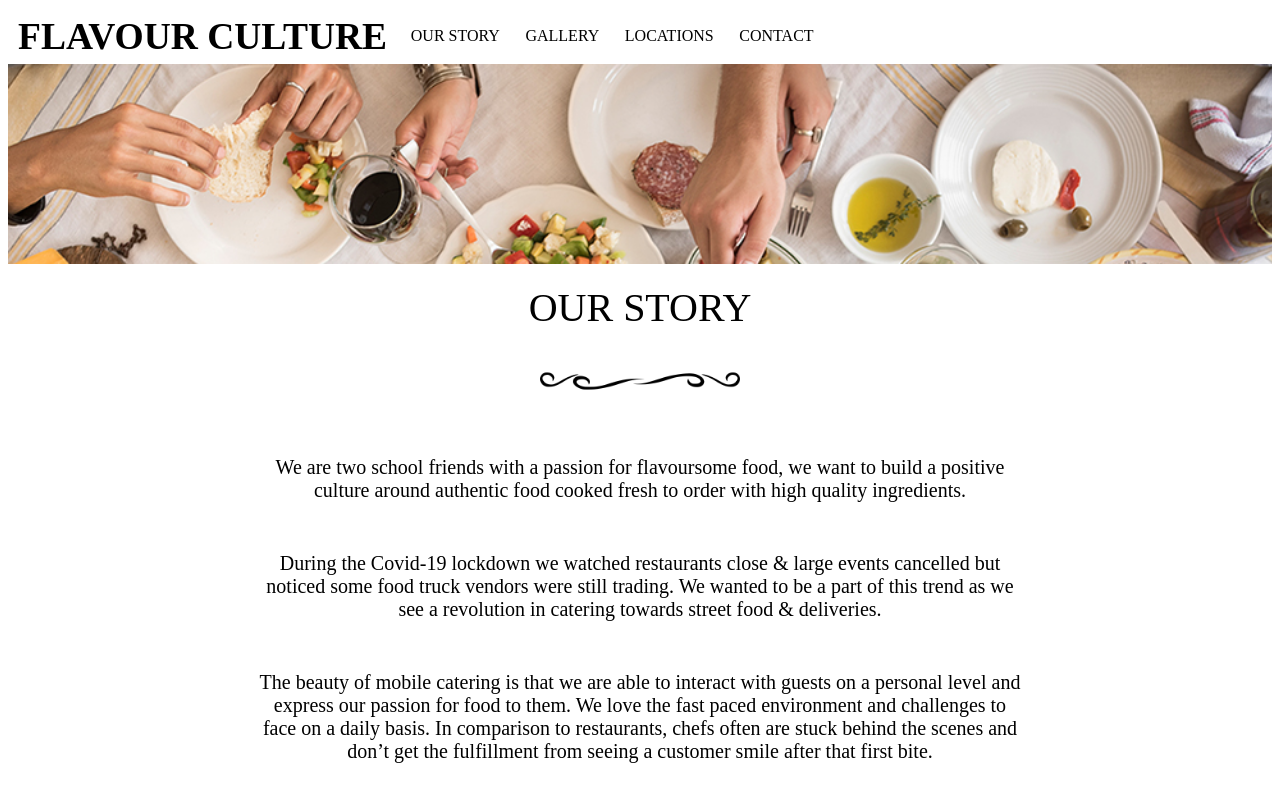
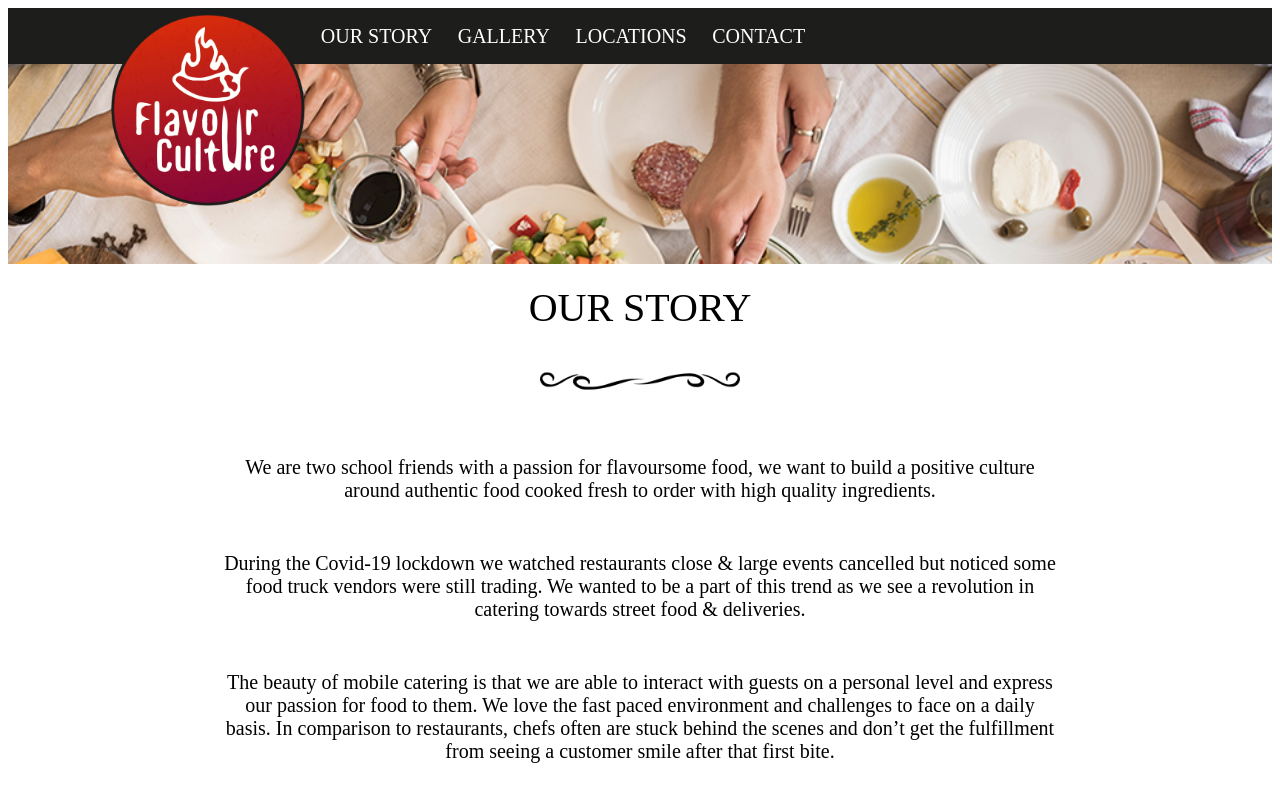
Before and after one commit to BGrant-git/flavour-culture, a Gatsby site: page /about in a window 1280 px wide. Shown: the top 800 px of the page. Built offline with nearby package versions, Linux system fonts and the light colour scheme; Gatsby itself is replaced by a stand-in of ours.

Commit message:
navbar is looking good, story page almost finished

```diff
--- a/gatsby-config.js
+++ b/gatsby-config.js
@@ -5,8 +5,8 @@ module.exports = {
     author: `BenG`,
     titleLink: [
       {
-        name: "FLAVOUR CULTURE",
-        link: "",
+        name: "Home",
+        link: "/",
       },
     ],
     menuLinks: [
@@ -41,5 +41,15 @@ module.exports = {
         path: `${__dirname}/content/gallery`,
       },
     },
+    {
+      resolve: `gatsby-plugin-manifest`,
+      options: {
+        name: `Flavour Culture`,
+        short_name: `FlavourCulture`,
+        start_url: `/`,
+        display: `standalone`,
+        icon: `src/images/icon.png`,
+      },
+    },
   ],
 }
--- a/package.json
+++ b/package.json
@@ -13,6 +13,7 @@
     "gatsby-cli": "^2.15.0",
     "gatsby-image": "^2.5.0",
     "gatsby-plugin-breakpoints": "^1.3.1",
+    "gatsby-plugin-manifest": "^2.9.1",
     "gatsby-plugin-offline": "^3.4.0",
     "gatsby-plugin-react-helmet": "^3.4.0",
     "gatsby-plugin-sharp": "^2.8.0",
--- a/src/components/Navbar/navbar.js
+++ b/src/components/Navbar/navbar.js
@@ -4,12 +4,13 @@ import { Link } from "gatsby"
 
 import NavbarLinks from "./navbarlinks"
 
+import Logo from "../../images/icon.png"
+
 const Navigation = styled.nav`
   height: 7vh;
   display: flex;
-  background-color: #fff;
+  background-color: #1d1d1b;
   position: relative;
-  justify-content: space-between;
   text-transform: uppercase;
   margin: 0 auto;
   padding: 0;
@@ -58,7 +59,7 @@ const Navbox = styled.div`
 `
 
 const Hamburger = styled.div`
-  background-color: #111;
+  background-color: white;
   width: 30px;
   height: 3px;
   transition: all 0.3s linear;
@@ -70,7 +71,7 @@ const Hamburger = styled.div`
   ::after {
     width: 30px;
     height: 3px;
-    background-color: #111;
+    background-color: white;
     content: "";
     position: absolute;
     transition: all 0.3s linear;
@@ -92,10 +93,7 @@ const Hamburger = styled.div`
 const Title = styled.div`
   display: flex;
   align-items: center;
-  padding-left: 10px;
-  text-decoration: none;
-  min-width: 380px;
-  font-size: 25px;
+  padding-left: 100px;
 `
 
 const Navbar = ({ menuLinks }) => {
@@ -104,14 +102,8 @@ const Navbar = ({ menuLinks }) => {
   return (
     <Navigation>
       <Title>
-        <Link
-          style={{
-            textDecoration: "none",
-            color: "black",
-          }}
-          to="/"
-        >
-          <h1>FLAVOUR CULTURE</h1>
+        <Link to="/">
+          <img style={{ height: 200, marginTop: 150 }} src={Logo} alt="" />
         </Link>
       </Title>
       <Toggle
@@ -125,7 +117,7 @@ const Navbar = ({ menuLinks }) => {
           <NavbarLinks menuLinks={menuLinks} />
         </Navbox>
       ) : (
-        <Navbox open style={{ marginRight: "60%" }}>
+        <Navbox open>
           <NavbarLinks menuLinks={menuLinks} />
         </Navbox>
       )}
--- a/src/components/Navbar/navbarlinks.js
+++ b/src/components/Navbar/navbarlinks.js
@@ -17,13 +17,14 @@ const NavItem = styled.div`
     width: 0%;
     content: ".";
     color: transparent;
-    background: black;
+    background: white;
     height: 2px;
-    transition: all 0.3s ease-in;
+    transition: all 0.2s ease-in;
   }
 
   :hover {
-    color: black;
+    color: white;
+
     ::after {
       width: 100%;
     }
@@ -38,7 +39,12 @@ const NavItem = styled.div`
 
 const Links = styled(Link)`
   text-decoration: none;
-  color: black;
+  color: white;
+  font-size: 20px;
+
+  @media (max-width: 768px) {
+    color: black;
+  }
 `
 
 const NavbarLinks = ({ menuLinks }) => {
--- a/src/components/about/OurStory.js
+++ b/src/components/about/OurStory.js
@@ -1,5 +1,6 @@
 import React from "react"
 import styled from "styled-components"
+import Grid from "@material-ui/core/Grid"
 
 import divider from "../../images/divider.png"
 
@@ -15,50 +16,56 @@ const MainTitle = styled.div`
 `
 
 const StoryText = styled.p`
-  width: 60vw;
   font-size: 20px;
   text-align: center;
-  padding: 5px 0;
+  padding: 5px;
 `
 
 const OurStory = () => {
   return (
+    <Grid container>
+      <Grid item sm={false} md={2} />
+      <Grid item sm={12} md={8}>
         <StoryContainer>
           <MainTitle>OUR STORY</MainTitle>
           <img style={{ width: 200 }} src={divider} alt="" />
           <StoryText>
-        We are two school friends with a passion for flavoursome food, we want
-        to build a positive culture around authentic food cooked fresh to order
-        with high quality ingredients.
+            We are two school friends with a passion for flavoursome food, we
+            want to build a positive culture around authentic food cooked fresh
+            to order with high quality ingredients.
           </StoryText>
           <StoryText>
-        During the Covid-19 lockdown we watched restaurants close & large events
-        cancelled but noticed some food truck vendors were still trading. We
-        wanted to be a part of this trend as we see a revolution in catering
-        towards street food & deliveries.
+            During the Covid-19 lockdown we watched restaurants close & large
+            events cancelled but noticed some food truck vendors were still
+            trading. We wanted to be a part of this trend as we see a revolution
+            in catering towards street food & deliveries.
           </StoryText>
           <StoryText>
             The beauty of mobile catering is that we are able to interact with
-        guests on a personal level and express our passion for food to them. We
-        love the fast paced environment and challenges to face on a daily basis.
-        In comparison to restaurants, chefs often are stuck behind the scenes
-        and don’t get the fulfillment from seeing a customer smile after that
-        first bite.
+            guests on a personal level and express our passion for food to them.
+            We love the fast paced environment and challenges to face on a daily
+            basis. In comparison to restaurants, chefs often are stuck behind
+            the scenes and don’t get the fulfillment from seeing a customer
+            smile after that first bite.
           </StoryText>
           <StoryText>
-        Our memories of home cooked food, travelling the world and working in
-        London food events forged our passion & appreciation for the flavours of
-        many great cuisines. We want to share these inspirations with others
-        through our food.
+            Our memories of home cooked food, travelling the world and working
+            in London food events forged our passion & appreciation for the
+            flavours of many great cuisines. We want to share these inspirations
+            with others through our food.
           </StoryText>
           <StoryText>
-        As a business we aim to reduce our environmental impact by eliminating
-        single use plastics & sourcing local produce, as well as introducing
-        biodegradable packaging. The healthy aspect of our food and the good
-        energy we bring creates an atmosphere that people want to be a part of.
-        Our ultimate goal is for our guests to be completely satisfied.
+            As a business we aim to reduce our environmental impact by
+            eliminating single use plastics & sourcing local produce, as well as
+            introducing biodegradable packaging. The healthy aspect of our food
+            and the good energy we bring creates an atmosphere that people want
+            to be a part of. Our ultimate goal is for our guests to be
+            completely satisfied.
           </StoryText>
         </StoryContainer>
+      </Grid>
+      <Grid item sm={false} md={2} />
+    </Grid>
   )
 }
 
--- a/src/components/layout.js
+++ b/src/components/layout.js
@@ -1,9 +1,9 @@
-import React, { Fragment } from 'react';
-import { Helmet } from "react-helmet";
-import { StaticQuery, graphql } from 'gatsby'
+import React, { Fragment } from "react"
+import { Helmet } from "react-helmet"
+import { StaticQuery, graphql } from "gatsby"
 
-import Navbar from './Navbar/navbar'
-import Footer from './footer'
+import Navbar from "./Navbar/navbar"
+import Footer from "./footer"
 
 const Layout = ({ children }) => (
   <StaticQuery
@@ -11,10 +11,10 @@ const Layout = ({ children }) => (
       query SiteTitleQuery {
         site {
           siteMetadata {
-						titleLink {
-							name
-							link
-						}
+            titleLink {
+              name
+              link
+            }
             menuLinks {
               name
               link
@@ -26,21 +26,21 @@ const Layout = ({ children }) => (
     render={data => (
       <Fragment>
         <Helmet
-          title={'Flavour Culture'}
-          meta={[
-            { name: 'Flavour Culture', content: 'Food, Dining, Cuisine' },
-          ]}
-        >
-        </Helmet>
-        <Navbar titleLink={data.site.siteMetadata.titleLink} menuLinks={data.site.siteMetadata.menuLinks} />
+          title={"Flavour Culture"}
+          meta={[{ name: "Flavour Culture", content: "Food, Dining, Cuisine" }]}
+        ></Helmet>
+        <Navbar
+          titleLink={data.site.siteMetadata.titleLink}
+          menuLinks={data.site.siteMetadata.menuLinks}
+        />
         <div
           style={{
-            margin: '0 auto'
+            margin: "0 auto",
           }}
         >
           {children}
         </div>
-        <Footer style={{display:'flex'}} />
+        <Footer style={{ display: "flex" }} />
       </Fragment>
     )}
   />
--- a/src/pages/about.js
+++ b/src/pages/about.js
@@ -4,17 +4,24 @@ import Grid from "@material-ui/core/Grid"
 
 import Layout from "../components/layout"
 import OurStory from "../components/about/OurStory"
-import BioCards from "../components/about/BioCards"
 
 import bannerImg from "../images/story-images/banner1.jpg"
+import instaPost from "../images/igpost.jpg"
 
 const BannerContainer = styled.div`
   height: 200px;
   overflow: hidden;
 `
 
-const Img = styled.img`
+const BannerImg = styled.img`
   width: 100vw;
+`
+
+const IGpost = styled.div`
+  width: 354px;
+  height: 512px;
+  background-color: red;
+  margin: 50px auto;
 `
 
 const About = () => {
@@ -23,14 +30,28 @@ const About = () => {
       <Grid container>
         <Grid item xs={12}>
           <BannerContainer>
-            <Img src={bannerImg} alt="" />
+            <BannerImg src={bannerImg} alt="" />
           </BannerContainer>
         </Grid>
         <Grid item xs={12}>
           <OurStory />
         </Grid>
-        <Grid item xs={12}>
-          <BioCards />
+        <Grid container item xs={12}>
+          <Grid item sm={12} md={4}>
+            <IGpost>
+              <img src={instaPost} alt="" />
+            </IGpost>
+          </Grid>
+          <Grid item sm={12} md={4}>
+            <IGpost>
+              <img src={instaPost} alt="" />
+            </IGpost>
+          </Grid>
+          <Grid item sm={12} md={4}>
+            <IGpost>
+              <img src={instaPost} alt="" />
+            </IGpost>
+          </Grid>
         </Grid>
       </Grid>
     </Layout>
--- a/src/pages/gallery/index.js
+++ b/src/pages/gallery/index.js
@@ -12,7 +12,6 @@ import naanImg from "../../../content/gallery/Indian/IMG_20201028_135555.jpg"
 
 const GalleryContainer = styled.div`
   width: 100%;
-  margin: auto;
   padding: 20px;
 `
 
@@ -93,6 +92,9 @@ const GalleryPage = () => {
           </GalleryContainer>
         </Grid>
         <Grid item sm={false} md={3} />
+        <Grid item sm={false} md={12}>
+          <div style={{ height: 200 }}></div>
+        </Grid>
       </Grid>
     </Layout>
   )
```
Also changed, not shown: src/images/about/instagram-post-with-transparent-background_23-2147814649.jpg (added), src/images/gatsby-icon.png (deleted), src/images/icon.png (added), src/images/igpost.jpg (added), 2 other files. Lines whose indentation alone changed are shown as unchanged.
